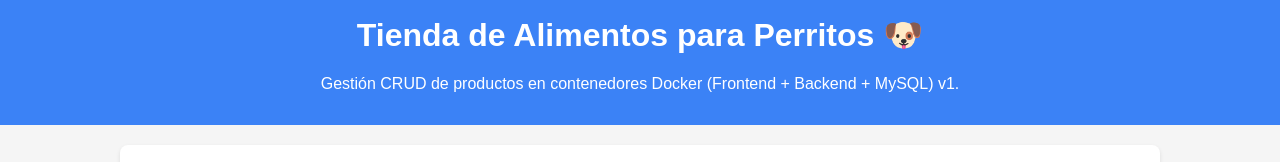
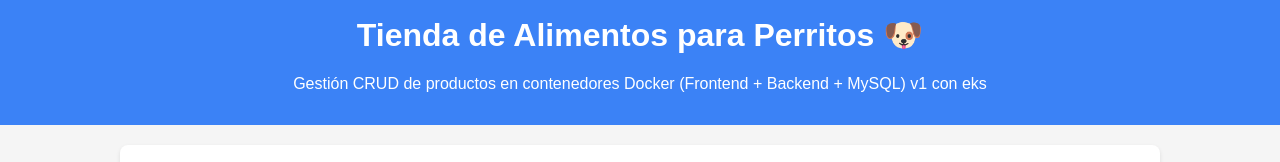
Before and after one commit to lucasfrrada/tienda-perritos-eks, a plain HTML site: page frontend/index.html in a window 1280 px wide. Shown: the top 162 px of the page. Drawn offline with Linux system fonts and the light colour scheme; no server answers.

Commit message:
test: workflows con eks

```diff
--- a/frontend/index.html
+++ b/frontend/index.html
@@ -95,7 +95,7 @@
 <body>
   <header>
     <h1>Tienda de Alimentos para Perritos &#128054;</h1>
-    <p>Gestión CRUD de productos en contenedores Docker (Frontend + Backend + MySQL) v1.</p>
+    <p>Gestión CRUD de productos en contenedores Docker (Frontend + Backend + MySQL) v1 con eks</p>
   </header>
   <main>
     <section>
```
